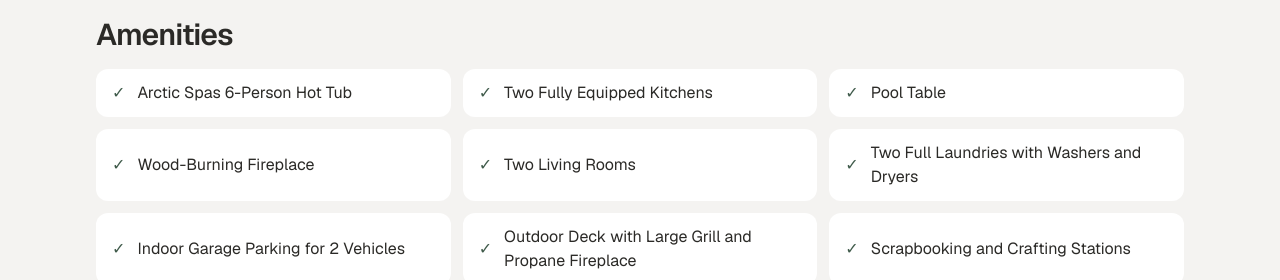
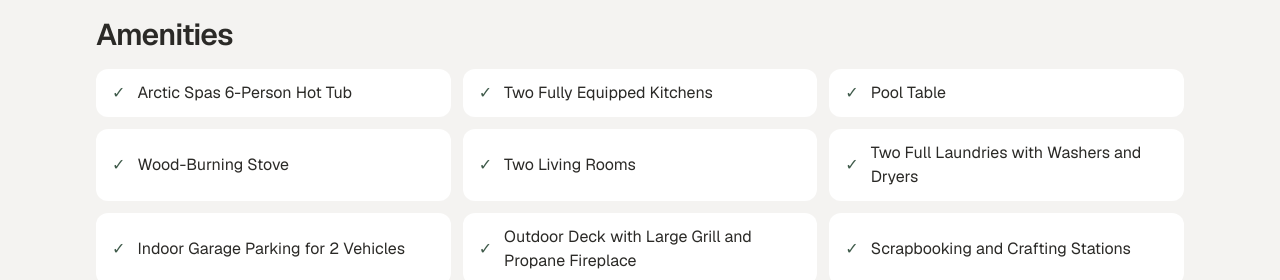
Before and after one commit to BruerDevelopment/pinehurstmtnlodge-new, a Next.js app: page /pinehurstmtnlodge-new/ in a window 1280 px wide. Shown: the part 1620-1900 px from the top of the page. Built offline with nearby package versions, Linux system fonts and the light colour scheme.

Commit message:
parker fixes

```diff
--- a/content/articles/scrapbooking-supplies.md
+++ b/content/articles/scrapbooking-supplies.md
@@ -45,9 +45,7 @@ If you're stopping on the way up from the airport:
 
 - [Michaels, Place Clermont Crossing](https://maps.app.goo.gl/PrdGbcW1BL5tfWW27)
 - [Hobby Lobby](https://maps.app.goo.gl/8rmrhvoKpwWxxrEB7)
-- [Joann Fabric and Crafts](https://maps.app.goo.gl/VqDfr7H7w3W4Mjkx5)
 - [Hobby Lobby](https://maps.app.goo.gl/DeU4ogFWVg5k3QoGA)
-- [Joann Fabric & Crafts](https://maps.app.goo.gl/DUup3V3fXKcKcMzc9)
 - [HR Meininger Company](https://maps.app.goo.gl/qWZmNdSQEQjGHzWu9)
 
 ## Capturing Memories While Building Memories
--- a/src/app/faqs/page.tsx
+++ b/src/app/faqs/page.tsx
@@ -8,7 +8,7 @@ import { site } from "@/configs/site";
 export const metadata = pageMetadata({
   title: "FAQs & House Rules",
   description:
-    "Check-in and arrival details, house rules, hot tub and fireplace instructions, parking, and nearby attractions and dining at Pinehurst Mtn Lodge.",
+    "Check-in and arrival details, house rules, hot tub and wood-burning stove instructions, parking, and nearby attractions and dining at Pinehurst Mtn Lodge.",
   path: "/faqs",
 });
 
--- a/src/configs/accommodations.ts
+++ b/src/configs/accommodations.ts
@@ -132,7 +132,7 @@ export const accommodationSections: AccommodationSection[] = [
         title: "Downstairs Kitchen",
         body: "A secondary kitchen with a second set of everything needed for a Thanksgiving meal.",
         features: [
-          "A large fridge with ample freazer space",
+          "A large fridge with ample freezer space",
           "Coffee maker and toaster oven",
           "Pots, pans, cutlery, and utensils",
           "Flatware for 8, plus wheat straw plates, bowls, and cups for 8",
@@ -154,10 +154,10 @@ export const accommodationSections: AccommodationSection[] = [
     cards: [
       {
         title: "Upstairs Living Room",
-        body: "Seating for 8, a wood-burning fireplace, a Google smart TV, and a weather station, with a breathtaking view of the Continental Divide. The open layout connects it to the kitchen and dining area.",
-        features: ["Seating for 8", "Wood-burning fireplace", "Google smart TV", "Weather station"],
+        body: "Seating for 8, a wood-burning stove, a Google smart TV, and a weather station, with a breathtaking view of the Continental Divide. The open layout connects it to the kitchen and dining area.",
+        features: ["Seating for 8", "Wood-burning stove", "Google smart TV", "Weather station"],
         photos: [
-          photo("upstairs-main-space/living-1", "Upstairs living room with leather seating, a glass coffee table, and a fireplace"),
+          photo("upstairs-main-space/living-1", "Upstairs living room with leather seating, a glass coffee table, and a wood-burning stove"),
           photo("upstairs-main-space/living-2", "Upstairs living room with leather armchairs and a wall-mounted TV"),
           photo("upstairs-main-space/living-3", "Open living room and kitchen with a kitchen island and bar seating"),
           photo("upstairs-main-space/living-4", "Living room and dining area seen from the upstairs kitchen"),
--- a/src/configs/faqs.ts
+++ b/src/configs/faqs.ts
@@ -118,21 +118,21 @@ export const faqGroups: FaqGroup[] = [
         ],
       },
       {
-        question: "How do I operate the indoor wood-burning fireplace?",
+        question: "How do I operate the indoor wood-burning stove?",
         answer: [
-          "Our unique indoor fireplace is engineered to gently heat the home rather than provide a roaring fire. Please follow these instructions:",
+          "Our unique indoor wood-burning stove is engineered to gently heat the home rather than provide a roaring fire. Please follow these instructions:",
           [
             "Use only very dry wood.",
             "Burn only 1 or 2 logs at a time.",
-            "Completely open the chimney door by pulling the handle on the back of the fireplace before starting your fire.",
-            "Keep the chimney door closed when the fireplace is not in use to prevent outdoor drafts.",
+            "Completely open the chimney door by pulling the handle on the back of the stove before starting your fire.",
+            "Keep the chimney door closed when the stove is not in use to prevent outdoor drafts.",
           ],
         ],
       },
       {
         question: "Is firewood provided?",
         answer: [
-          "Yes! Firewood is provided for the indoor wood-burning fireplace.",
+          "Yes! Firewood is provided for the indoor wood-burning stove.",
           "There is also a separate propane fireplace available for your enjoyment outside on the deck.",
         ],
       },
--- a/src/configs/seo.ts
+++ b/src/configs/seo.ts
@@ -178,5 +178,5 @@ export const sitePages = [
   { title: "Guest Reviews", path: "/reviews", note: "All guest reviews." },
   { title: "Accommodations", path: "/accommodations", note: "Bedrooms, kitchens, living spaces, bathrooms, laundry, and garage." },
   { title: "Kitchen Guide", path: "/kitchen_guide", note: "Photo guide to the upstairs and downstairs kitchens." },
-  { title: "FAQs", path: "/faqs", note: "Check-in, house rules, hot tub and fireplace instructions, parking, and nearby attractions." },
+  { title: "FAQs", path: "/faqs", note: "Check-in, house rules, hot tub and wood-burning stove instructions, parking, and nearby attractions." },
 ];
--- a/src/configs/site.ts
+++ b/src/configs/site.ts
@@ -92,7 +92,7 @@ export const site = {
     "Arctic Spas 6-Person Hot Tub",
     "Two Fully Equipped Kitchens",
     "Pool Table",
-    "Wood-Burning Fireplace",
+    "Wood-Burning Stove",
     "Two Living Rooms",
     "Two Full Laundries with Washers and Dryers",
     "Indoor Garage Parking for 2 Vehicles",
```
Also changed, not shown: public/map/icon-3.svg.
